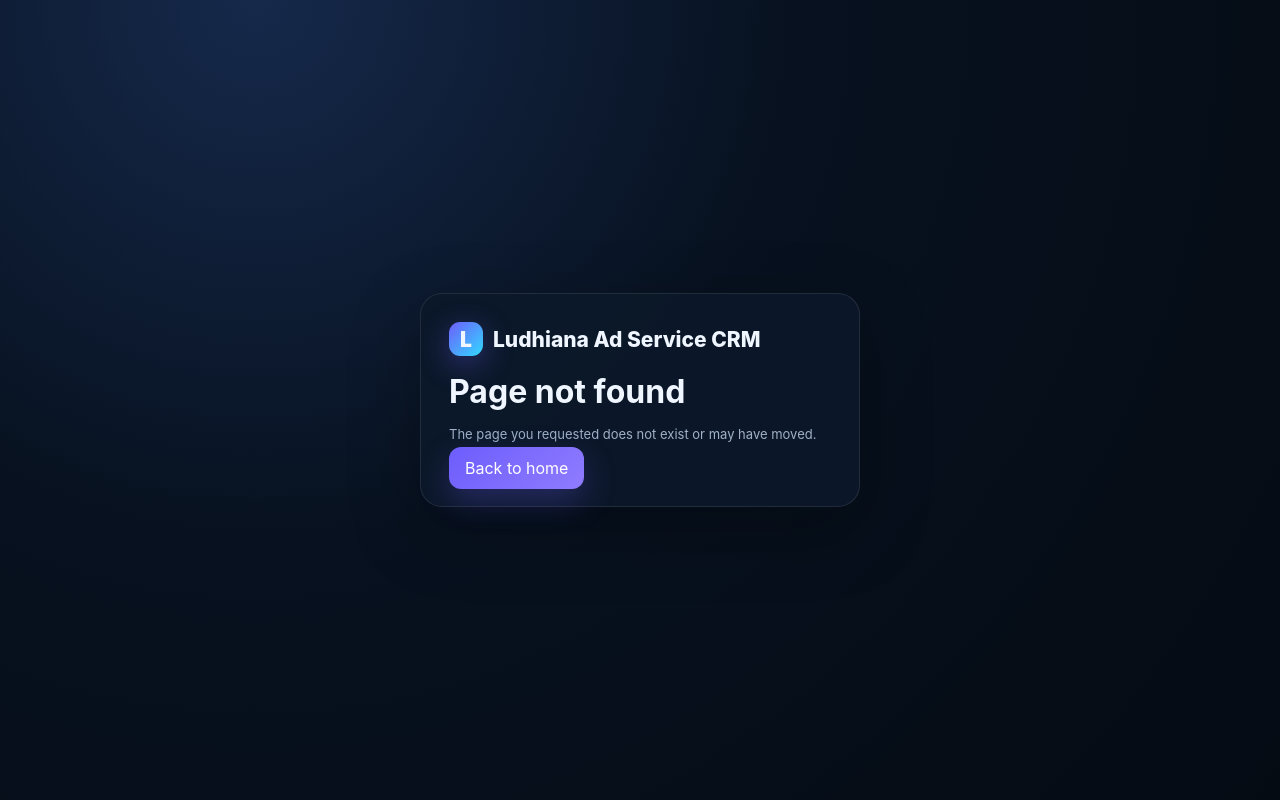
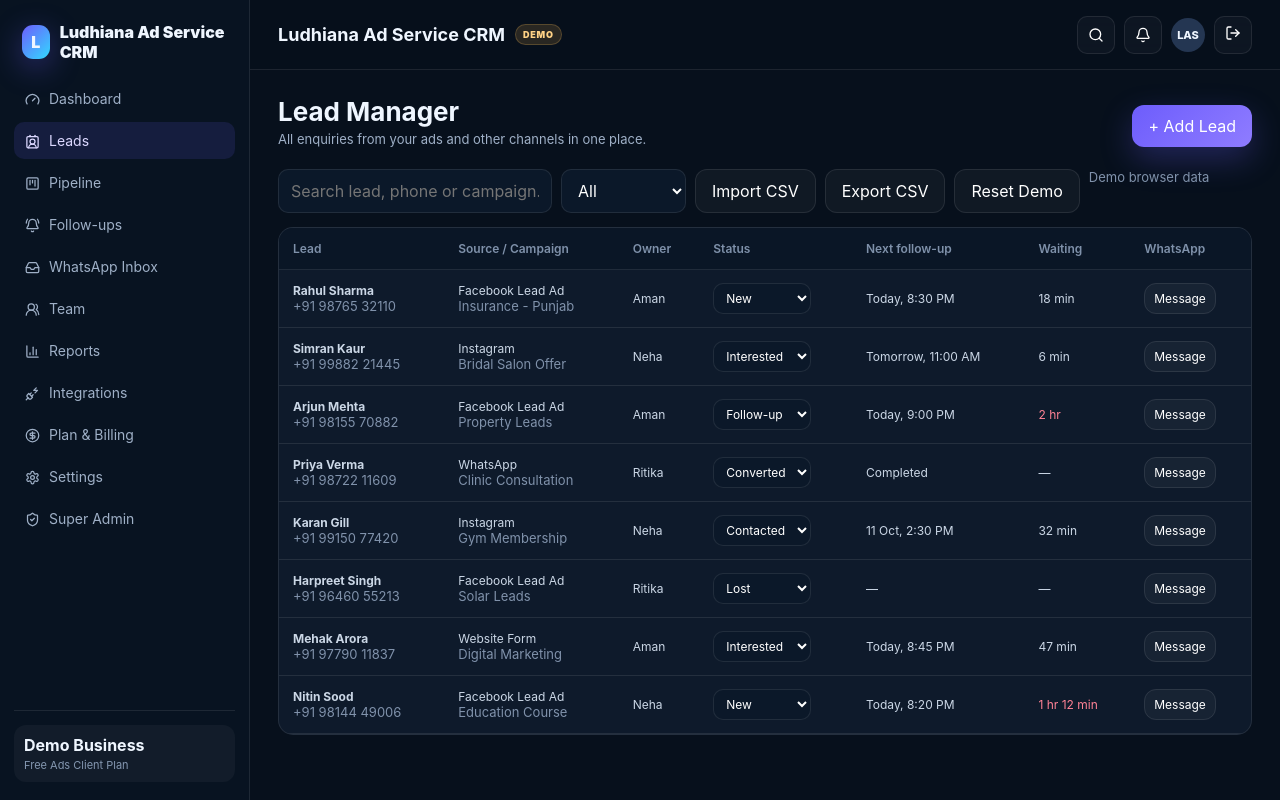
Before and after one commit to mistersingh1000-dev/ludhiana-ad-service-crm, a Next.js app: page /dashboard/leads in a window 1280 px wide. Before the commit this address had no page. Built offline with nearby package versions, Linux system fonts and the light colour scheme; no server answers.

Commit message:
Add lead manager with CSV import export

```diff
--- /dev/null
+++ b/app/dashboard/leads/page.tsx
@@ -0,0 +1,64 @@
+"use client";
+import PageTitle from "@/components/PageTitle";
+import { useDemoCRM } from "@/components/DemoCRMProvider";
+import { LeadStatus } from "@/lib/demo";
+import { ChangeEvent, FormEvent, useMemo, useRef, useState } from "react";
+
+const statuses:LeadStatus[]=["New","Contacted","Interested","Follow-up","Converted","Lost"];
+
+function parseCsvLine(line:string){
+  const out:string[]=[];let value="";let quoted=false;
+  for(let i=0;i<line.length;i++){
+    const ch=line[i];
+    if(ch==='"'&&quoted&&line[i+1]==='"'){value+='"';i++;continue;}
+    if(ch==='"'){quoted=!quoted;continue;}
+    if(ch===','&&!quoted){out.push(value.trim());value="";continue;}
+    value+=ch;
+  }
+  out.push(value.trim());return out;
+}
+function normalizeHeader(v:string){return v.trim().toLowerCase().replace(/[^a-z0-9]+/g,'_');}
+
+export default function LeadsPage(){
+  const {leads,addLead,updateLead,resetDemo,mode,loading,error}=useDemoCRM();
+  const [q,setQ]=useState("");const [filter,setFilter]=useState("All");const [adding,setAdding]=useState(false);const [notice,setNotice]=useState("");
+  const fileRef=useRef<HTMLInputElement>(null);
+  const shown=useMemo(()=>leads.filter(l=>(filter==="All"||l.status===filter)&&(l.name+l.phone+l.campaign+l.source).toLowerCase().includes(q.toLowerCase())),[leads,q,filter]);
+
+  async function submit(e:FormEvent<HTMLFormElement>){
+    e.preventDefault();const f=new FormData(e.currentTarget);
+    const rawFollowup=String(f.get('followup')||'');
+    const followup=rawFollowup?new Date(rawFollowup).toISOString():'Not scheduled';
+    await addLead({name:String(f.get('name')),phone:String(f.get('phone')),source:String(f.get('source')),campaign:String(f.get('campaign')),owner:String(f.get('owner')||'Unassigned'),status:'New',nextFollowUp:followup,waiting:'Just now',value:Number(f.get('value')||0),createdAt:new Date().toISOString()});
+    setAdding(false);setNotice(mode==='live'?'Lead saved to your CRM.':'Lead added to the demo CRM.');
+  }
+  function exportCsv(){
+    const rows=[["Name","Phone","Source","Campaign","Owner","Status","Next Follow-up","Value"],...shown.map(l=>[l.name,l.phone,l.source,l.campaign,l.owner,l.status,l.nextFollowUp,String(l.value)])];
+    const csv=rows.map(r=>r.map(v=>`"${String(v).replaceAll('"','""')}"`).join(',')).join('\n');
+    const url=URL.createObjectURL(new Blob([csv],{type:'text/csv;charset=utf-8'}));const a=document.createElement('a');a.href=url;a.download='ludhiana-ad-service-crm-leads.csv';a.click();URL.revokeObjectURL(url);
+  }
+  async function importCsv(e:ChangeEvent<HTMLInputElement>){
+    const file=e.target.files?.[0];if(!file)return;
+    try{
+      const text=await file.text();const lines=text.split(/\r?\n/).filter(Boolean);if(lines.length<2)throw new Error('CSV has no lead rows.');
+      const headers=parseCsvLine(lines[0]).map(normalizeHeader);let count=0;
+      for(const line of lines.slice(1)){
+        const values=parseCsvLine(line);const row=Object.fromEntries(headers.map((h,i)=>[h,values[i]||'']));
+        const name=row.name||row.lead_name||row.customer_name;if(!name)continue;
+        const status=(statuses.find(s=>s.toLowerCase()===String(row.status||'New').toLowerCase())||'New') as LeadStatus;
+        await addLead({name,phone:row.phone||row.mobile||row.whatsapp||'',source:row.source||'CSV Import',campaign:row.campaign||row.ad||'Imported Leads',owner:row.owner||'Unassigned',status,nextFollowUp:row.next_follow_up||row.follow_up||row.followup||'Not scheduled',waiting:'Just now',value:Number(row.value||row.pipeline_value||0)||0,createdAt:new Date().toISOString()});count++;
+      }
+      setNotice(`${count} lead${count===1?'':'s'} imported from CSV.`);
+    }catch(err){setNotice(err instanceof Error?err.message:'CSV import failed.');}
+    finally{e.target.value='';}
+  }
+
+  return <><PageTitle title="Lead Manager" subtitle="All enquiries from your ads and other channels in one place." action={<button className="btn btn-primary" onClick={()=>setAdding(v=>!v)}>+ Add Lead</button>}/>
+  {error&&<div className="notice danger" style={{marginBottom:12}}>{error}</div>}
+  {notice&&<div className="notice" style={{marginBottom:12}}>{notice}</div>}
+  {loading&&<div className="notice" style={{marginBottom:12}}>Loading CRM leads…</div>}
+  {adding&&<form className="card card-body lead-form" onSubmit={submit} style={{marginBottom:14}}><div className="form-row"><label>Lead name<input name="name" className="input" required placeholder="Customer name"/></label><label>Phone / WhatsApp<input name="phone" className="input" required placeholder="+91 98…"/></label></div><div className="form-row"><label>Source<select name="source" className="select"><option>Facebook Lead Ad</option><option>Instagram</option><option>WhatsApp</option><option>Website Form</option><option>Manual</option></select></label><label>Campaign<input name="campaign" className="input" required placeholder="Campaign / offer name"/></label></div><div className="form-row"><label>Owner<input name="owner" className="input" placeholder="Aman"/></label><label>Pipeline value<input name="value" type="number" min="0" className="input" placeholder="0"/></label></div><label>Next follow-up<input name="followup" type="datetime-local" className="input"/></label><div><button className="btn btn-primary">Save Lead</button> <button type="button" className="btn" onClick={()=>setAdding(false)}>Cancel</button></div></form>}
+  <input ref={fileRef} type="file" accept=".csv,text/csv" hidden onChange={importCsv}/>
+  <div className="toolbar"><input className="input" placeholder="Search lead, phone or campaign…" value={q} onChange={e=>setQ(e.target.value)}/><select className="select" value={filter} onChange={e=>setFilter(e.target.value)}>{["All",...statuses].map(x=><option key={x}>{x}</option>)}</select><button className="btn" onClick={()=>fileRef.current?.click()}>Import CSV</button><button className="btn" onClick={exportCsv}>Export CSV</button>{mode==='demo'&&<button className="btn" onClick={()=>{resetDemo();setNotice('Demo data restored.')}}>Reset Demo</button>}<span className={mode==='live'?'connected':'small-note'}>{mode==='live'?'Live database':'Demo browser data'}</span></div>
+  <div className="table-wrap"><table><thead><tr><th>Lead</th><th>Source / Campaign</th><th>Owner</th><th>Status</th><th>Next follow-up</th><th>Waiting</th><th>WhatsApp</th></tr></thead><tbody>{shown.map(l=><tr key={l.id}><td><strong>{l.name}</strong><br/><span className="small-note">{l.phone}</span></td><td>{l.source}<br/><span className="small-note">{l.campaign}</span></td><td>{l.owner}</td><td><select className="select" style={{padding:'6px 8px'}} value={l.status} onChange={e=>void updateLead(l.id,{status:e.target.value as LeadStatus})}>{statuses.map(x=><option key={x}>{x}</option>)}</select></td><td>{l.nextFollowUp}</td><td className={l.waiting.includes('hr')?'danger':''}>{l.waiting}</td><td><a className="btn" style={{padding:'7px 9px'}} target="_blank" rel="noreferrer" href={`https://wa.me/${l.phone.replace(/\D/g,'')}`}>Message</a></td></tr>)}</tbody></table>{!loading&&shown.length===0&&<div className="empty-state">No leads match this filter.</div>}</div></>;
+}
```
